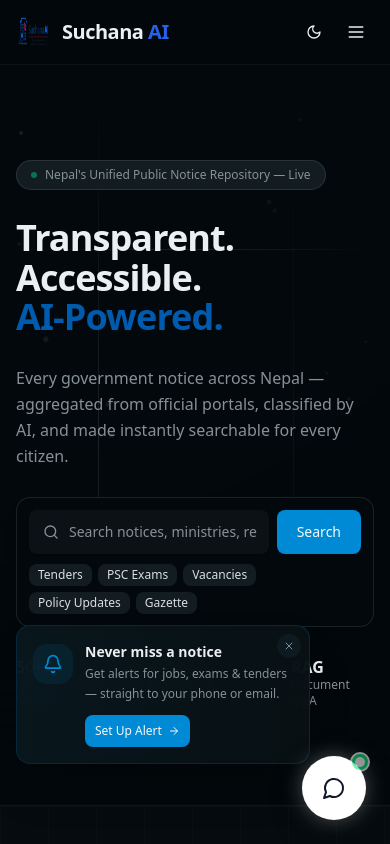
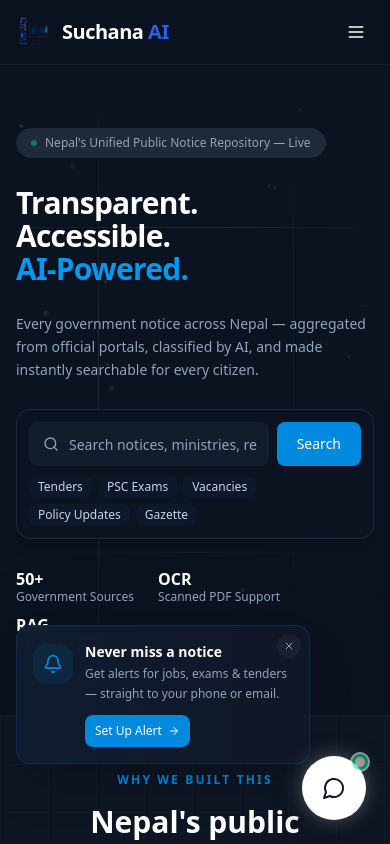
Before and after one commit to ashokabbhattaraii/public-notice-management-system-for-nepal, a Next.js app in the folder apps/web/: page / in a window 390 px wide. Shown: the top 844 px of the page. Built offline with nearby package versions, Linux system fonts and the light colour scheme.

Commit message:
feat: update layout and styling across multiple components for improved responsiveness and consistency

```diff
--- a/apps/web/app/about/page.tsx
+++ b/apps/web/app/about/page.tsx
@@ -23,7 +23,7 @@
       <div className="max-w-4xl mx-auto px-4 md:px-6 py-16">
         <div className="text-center mb-16">
           <Badge variant="outline" className="mb-4 border-primary/20">About Suchana AI</Badge>
-          <h1 className="text-4xl font-bold mb-4">
+          <h1 className="text-3xl sm:text-4xl font-bold mb-4">
             Nepal&apos;s <span className="gradient-text">Public Notice</span> Repository
           </h1>
           <p className="text-lg text-muted-foreground max-w-2xl mx-auto">
--- a/apps/web/app/dashboard/page.tsx
+++ b/apps/web/app/dashboard/page.tsx
@@ -212,7 +212,7 @@
                     </div>
                   </div>
                   {wizardStep === 0 && (
-                    <div className="grid grid-cols-3 gap-2">
+                    <div className="grid grid-cols-1 sm:grid-cols-3 gap-2">
                       {[
                         { id: "keyword" as const, label: "Keywords", icon: Search, desc: "Match by text" },
                         { id: "category" as const, label: "Category", icon: FolderOpen, desc: "Filter by type" },
--- a/apps/web/app/globals.css
+++ b/apps/web/app/globals.css
@@ -43,71 +43,71 @@
 
 :root {
   --radius: 0.625rem;
-  --background: oklch(0.985 0.002 230);
-  --foreground: oklch(0.15 0.02 230);
-  --card: oklch(1 0 0);
-  --card-foreground: oklch(0.15 0.02 230);
-  --popover: oklch(1 0 0);
-  --popover-foreground: oklch(0.15 0.02 230);
-  --primary: oklch(0.45 0.18 240);
-  --primary-foreground: oklch(0.98 0 0);
-  --secondary: oklch(0.96 0.008 230);
-  --secondary-foreground: oklch(0.25 0.015 230);
-  --muted: oklch(0.96 0.005 230);
-  --muted-foreground: oklch(0.5 0.015 230);
-  --accent: oklch(0.94 0.02 230);
-  --accent-foreground: oklch(0.25 0.015 230);
-  --destructive: oklch(0.577 0.245 27.325);
-  --border: oklch(0.92 0.008 230);
-  --input: oklch(0.92 0.008 230);
-  --ring: oklch(0.45 0.18 240);
-  --chart-1: oklch(0.45 0.18 240);
-  --chart-2: oklch(0.55 0.15 200);
-  --chart-3: oklch(0.5 0.12 160);
-  --chart-4: oklch(0.6 0.1 280);
-  --chart-5: oklch(0.65 0.08 60);
-  --sidebar: oklch(0.98 0.003 230);
-  --sidebar-foreground: oklch(0.15 0.02 230);
-  --sidebar-primary: oklch(0.45 0.18 240);
-  --sidebar-primary-foreground: oklch(0.98 0 0);
-  --sidebar-accent: oklch(0.94 0.02 230);
-  --sidebar-accent-foreground: oklch(0.25 0.015 230);
-  --sidebar-border: oklch(0.92 0.008 230);
-  --sidebar-ring: oklch(0.45 0.18 240);
+  --background: #0B1220;
+  --foreground: #FFFFFF;
+  --card: #111827;
+  --card-foreground: #FFFFFF;
+  --popover: #111827;
+  --popover-foreground: #FFFFFF;
+  --primary: oklch(0.60 0.18 240);
+  --primary-foreground: #FFFFFF;
+  --secondary: #0F172A;
+  --secondary-foreground: #CBD5E1;
+  --muted: #1F2937;
+  --muted-foreground: #94A3B8;
+  --accent: #1F2937;
+  --accent-foreground: #CBD5E1;
+  --destructive: oklch(0.704 0.191 22.216);
+  --border: #1E293B;
+  --input: #263244;
+  --ring: oklch(0.60 0.18 240);
+  --chart-1: oklch(0.60 0.18 240);
+  --chart-2: oklch(0.65 0.12 200);
+  --chart-3: oklch(0.55 0.10 160);
+  --chart-4: oklch(0.60 0.10 280);
+  --chart-5: oklch(0.70 0.08 60);
+  --sidebar: #0F172A;
+  --sidebar-foreground: #FFFFFF;
+  --sidebar-primary: oklch(0.60 0.18 240);
+  --sidebar-primary-foreground: #FFFFFF;
+  --sidebar-accent: #1F2937;
+  --sidebar-accent-foreground: #CBD5E1;
+  --sidebar-border: #1E293B;
+  --sidebar-ring: oklch(0.60 0.18 240);
 }
 
 .dark {
-  --background: oklch(0.13 0.015 230);
-  --foreground: oklch(0.95 0.005 230);
-  --card: oklch(0.17 0.015 230);
-  --card-foreground: oklch(0.95 0.005 230);
-  --popover: oklch(0.17 0.015 230);
-  --popover-foreground: oklch(0.95 0.005 230);
-  --primary: oklch(0.6 0.16 240);
-  --primary-foreground: oklch(0.98 0 0);
-  --secondary: oklch(0.22 0.015 230);
-  --secondary-foreground: oklch(0.9 0.005 230);
-  --muted: oklch(0.22 0.015 230);
-  --muted-foreground: oklch(0.65 0.015 230);
-  --accent: oklch(0.24 0.025 230);
-  --accent-foreground: oklch(0.9 0.005 230);
+  --background: #0B1220;
+  --foreground: #FFFFFF;
+  --card: #111827;
+  --card-foreground: #FFFFFF;
+  --popover: #111827;
+  --popover-foreground: #FFFFFF;
+  --primary: oklch(0.60 0.18 240);
+  --primary-foreground: #FFFFFF;
+  --secondary: #0F172A;
+  --secondary-foreground: #CBD5E1;
+  --muted: #1F2937;
+  --muted-foreground: #94A3B8;
+  --accent: #1F2937;
+  --accent-foreground: #CBD5E1;
   --destructive: oklch(0.704 0.191 22.216);
-  --border: oklch(1 0 0 / 10%);
-  --input: oklch(1 0 0 / 12%);
-  --ring: oklch(0.6 0.16 240);
-  --chart-1: oklch(0.6 0.16 240);
+  --border: #1E293B;
+  --input: #263244;
+  --ring: oklch(0.60 0.18 240);
+  --chart-1: oklch(0.60 0.18 240);
   --chart-2: oklch(0.65 0.12 200);
-  --chart-3: oklch(0.55 0.1 160);
-  --chart-4: oklch(0.6 0.1 280);
-  --chart-5: oklch(0.7 0.08 60);
-  --sidebar: oklch(0.15 0.015 230);
-  --sidebar-foreground: oklch(0.95 0.005 230);
-  --sidebar-primary: oklch(0.6 0.16 240);
-  --sidebar-primary-foreground: oklch(0.98 0 0);
-  --sidebar-accent: oklch(0.24 0.025 230);
-  --sidebar-accent-foreground: oklch(0.9 0.005 230);
-  --sidebar-border: oklch(1 0 0 / 10%);
-  --sidebar-ring: oklch(0.6 0.16 240);
+  --chart-3: oklch(0.55 0.10 160);
+  --chart-4: oklch(0.60 0.10 280);
+  --chart-5: oklch(0.70 0.08 60);
+  --sidebar: #0F172A;
+  --sidebar-foreground: #FFFFFF;
+  --sidebar-primary: oklch(0.60 0.18 240);
+  --sidebar-primary-foreground: #FFFFFF;
+  --sidebar-accent: #1F2937;
+  --sidebar-accent-foreground: #CBD5E1;
+  --sidebar-border: #1E293B;
+  --sidebar-ring: oklch(0.60 0.18 240);
 }
 
 @layer base {
@@ -121,31 +121,31 @@
 
 /* Gradient utilities */
 .gradient-primary {
-  background: oklch(0.35 0.12 240);
+  background: oklch(0.55 0.18 240);
 }
 
 .gradient-hero {
-  background: oklch(0.15 0.02 230);
+  background: #0B1220;
 }
 
 .glass {
-  background: oklch(1 0 0 / 5%);
+  background: rgba(255, 255, 255, 0.04);
   backdrop-filter: blur(12px);
-  border: 1px solid oklch(1 0 0 / 10%);
+  border: 1px solid #1E293B;
 }
 
 .dark .glass {
-  background: oklch(1 0 0 / 5%);
+  background: rgba(255, 255, 255, 0.04);
   backdrop-filter: blur(12px);
-  border: 1px solid oklch(1 0 0 / 8%);
+  border: 1px solid #1E293B;
 }
 
 .gradient-text {
-  color: oklch(0.45 0.18 240);
+  color: oklch(0.65 0.18 240);
 }
 
 .gradient-border {
-  border-color: oklch(0.45 0.18 240);
+  border-color: oklch(0.60 0.18 240);
 }
 
 /* CPU Architecture animations */
--- a/apps/web/app/page.tsx
+++ b/apps/web/app/page.tsx
@@ -171,7 +171,7 @@
       {/* Hero Section — Advanced GSAP with particles, glow, grid, floating badges */}
       <section
         ref={heroRef}
-        className="relative w-full overflow-hidden flex items-center justify-center py-24 md:py-32"
+        className="relative w-full overflow-hidden flex items-center justify-center py-16 sm:py-20 md:py-24 lg:py-32"
       >
         {/* Animated Background Grid */}
         <div className="absolute inset-0 opacity-30 pointer-events-none">
@@ -189,7 +189,7 @@
         {/* Subtle ambient orb */}
         <div
           ref={glowRef}
-          className="absolute top-1/4 left-1/2 -translate-x-1/2 -translate-y-1/2 w-[700px] h-[700px] rounded-full blur-3xl pointer-events-none opacity-20"
+          className="absolute top-1/4 left-1/2 -translate-x-1/2 -translate-y-1/2 w-[min(700px,90vw)] h-[min(700px,90vw)] rounded-full blur-3xl pointer-events-none opacity-20"
           style={{
             background: "radial-gradient(circle, hsl(var(--muted-foreground) / 0.12), transparent)",
           }}
@@ -303,7 +303,7 @@
 
         {/* Hero Content — two column */}
         <div className="relative z-10 w-full max-w-7xl mx-auto px-4 sm:px-6 lg:px-8">
-          <div className="grid lg:grid-cols-2 gap-12 xl:gap-20 items-center">
+          <div className="grid lg:grid-cols-2 gap-8 md:gap-12 xl:gap-20 items-center">
 
             {/* Left — copy */}
             <div className="space-y-7">
@@ -314,7 +314,7 @@
 
               <h1
                 ref={titleRef}
-                className="text-foreground text-4xl md:text-5xl xl:text-6xl font-bold leading-[1.1] tracking-tight"
+                className="text-foreground text-3xl sm:text-4xl md:text-5xl xl:text-6xl font-bold leading-[1.1] tracking-tight"
               >
                 Transparent.
                 <br />Accessible.
@@ -323,7 +323,7 @@
 
               <p
                 ref={subtitleRef}
-                className="text-muted-foreground text-base md:text-lg leading-relaxed max-w-md"
+                className="text-muted-foreground text-sm sm:text-base md:text-lg leading-relaxed max-w-md"
               >
                 Every government notice across Nepal — aggregated from official portals,
                 classified by AI, and made instantly searchable for every citizen.
@@ -356,7 +356,7 @@
               </div>
 
               {/* Trust indicators */}
-              <div className="flex items-center gap-6 pt-1">
+              <div className="flex flex-wrap items-center gap-x-6 gap-y-3 pt-1">
                 {[
                   ["50+", "Government Sources"],
                   ["OCR", "Scanned PDF Support"],
@@ -392,7 +392,7 @@
       <FeaturesSection features={features} />
 
       {/* AI Intelligence Section */}
-      <section className="relative py-20 px-4 overflow-hidden bg-background border-t border-border/40">
+      <section className="relative py-14 md:py-20 px-4 overflow-hidden bg-background border-t border-border/40">
         <div className="absolute inset-0 opacity-[0.06] pointer-events-none grayscale">
           <CpuArchitecture />
         </div>
--- a/apps/web/components/alert-cta-banner.tsx
+++ b/apps/web/components/alert-cta-banner.tsx
@@ -20,13 +20,13 @@
     if (bannerRef.current && !dismissed) {
       gsap.fromTo(bannerRef.current,
         { y: 100, opacity: 0 },
-        { y: 0, opacity: 1, duration: 0.5, ease: "power3.out", delay: 2 }
+        { y: 0, opacity: 1, duration: 0.5, ease: "power3.out", delay: 5 }
       )
     }
   }, [dismissed])
 
   // Don't show on admin pages, dashboard, login/signup, or if user already has alerts
-  const hideOnPaths = ["/admin", "/dashboard", "/login", "/signup"]
+  const hideOnPaths = ["/admin", "/dashboard", "/login", "/signup", "/rag"]
   const shouldHide = hideOnPaths.some(p => pathname.startsWith(p))
   if (shouldHide) return null
   if (dismissed) return null
--- a/apps/web/components/alert-cta-section.tsx
+++ b/apps/web/components/alert-cta-section.tsx
@@ -157,7 +157,7 @@
   }, [])
 
   return (
-    <section ref={sectionRef} className="relative py-24 px-4 overflow-hidden bg-muted/20">
+    <section ref={sectionRef} className="relative py-16 md:py-24 px-4 overflow-hidden bg-muted/20">
 
       {/* SVG decorative circuit lines — drawn on scroll, full-width */}
       <svg
--- a/apps/web/components/features-section.tsx
+++ b/apps/web/components/features-section.tsx
@@ -187,7 +187,7 @@
   }, [])
 
   return (
-    <section ref={sectionRef} className="py-20 px-4 relative overflow-hidden bg-muted/20 border-t border-border/40">
+    <section ref={sectionRef} className="py-14 md:py-20 px-4 relative overflow-hidden bg-muted/20 border-t border-border/40">
       <div ref={glowOrbs} className="absolute inset-0 pointer-events-none" />
 
       <div className="max-w-5xl mx-auto relative">
@@ -211,7 +211,7 @@
             return (
               <div
                 key={i}
-                className="feature-card relative group rounded-xl border border-border/60 bg-card/80 backdrop-blur-sm p-6 flex gap-4 cursor-pointer overflow-hidden"
+                className="feature-card relative group rounded-xl border border-border/60 bg-card/80 backdrop-blur-sm p-6 flex flex-col sm:flex-row gap-4 cursor-pointer overflow-hidden"
                 style={{ transformStyle: "preserve-3d" }}
               >
                 {/* Hover glow */}
--- a/apps/web/components/layout/footer.tsx
+++ b/apps/web/components/layout/footer.tsx
@@ -1,9 +1,8 @@
 "use client"
 
 import Link from "next/link"
-import { Sun, Moon, Github } from "lucide-react"
+import { Github } from "lucide-react"
 import { Logo } from "@/components/ui/logo"
-import { useTheme } from "next-themes"
 import { Button } from "@/components/ui/button"
 
 const footerLinks = {
@@ -28,14 +27,12 @@
 }
 
 export function Footer() {
-  const { theme, setTheme } = useTheme()
-
   return (
     <footer className="border-t border-border/60 bg-muted/30">
       <div className="max-w-7xl mx-auto px-4 md:px-6 py-14">
-        <div className="grid grid-cols-1 md:grid-cols-5 gap-10">
+        <div className="grid grid-cols-1 sm:grid-cols-2 lg:grid-cols-5 gap-8 md:gap-10">
           {/* Brand column */}
-          <div className="md:col-span-2">
+          <div className="sm:col-span-2">
             <div className="mb-5">
               <Logo size="md" showSubtitle />
             </div>
@@ -92,18 +89,6 @@
               B.Sc. (Hons) IT Cloud Engineering — Asia Pacific University
             </p>
           </div>
-          <Button
-            variant="outline"
-            size="sm"
-            onClick={() => setTheme(theme === "dark" ? "light" : "dark")}
-            className="gap-2 h-8 px-3 text-xs shrink-0"
-            aria-label="Toggle theme"
-          >
-            <Sun className="size-3.5 rotate-0 scale-100 transition-all dark:-rotate-90 dark:scale-0" />
-            <Moon className="absolute size-3.5 rotate-90 scale-0 transition-all dark:rotate-0 dark:scale-100" />
-            <span className="dark:hidden">Light mode</span>
-            <span className="hidden dark:inline">Dark mode</span>
-          </Button>
         </div>
       </div>
     </footer>
--- a/apps/web/components/layout/header.tsx
+++ b/apps/web/components/layout/header.tsx
@@ -4,8 +4,7 @@
 import Link from "next/link"
 import { usePathname } from "next/navigation"
 import { Logo } from "@/components/ui/logo"
-import { Bell, Menu, X, Globe, LogOut, LayoutDashboard, Shield, Sun, Moon } from "lucide-react"
-import { useTheme } from "next-themes"
+import { Bell, Menu, X, Globe, LogOut, LayoutDashboard, Shield } from "lucide-react"
 import { Button } from "@/components/ui/button"
 import { Badge } from "@/components/ui/badge"
 import { useAuth } from "@/lib/auth-context"
@@ -15,7 +14,6 @@
 export function Header() {
   const { user, logout } = useAuth()
   const { language, setLanguage, t } = useLanguage()
-  const { theme, setTheme } = useTheme()
   const pathname = usePathname()
   const [mobileOpen, setMobileOpen] = useState(false)
 
@@ -55,17 +53,6 @@
 
         {/* Actions */}
         <div className="flex items-center gap-1.5">
-          <Button
-            variant="ghost"
-            size="icon"
-            onClick={() => setTheme(theme === "dark" ? "light" : "dark")}
-            aria-label="Toggle theme"
-            className="size-9"
-          >
-            <Sun className="size-4 rotate-0 scale-100 transition-all dark:-rotate-90 dark:scale-0" />
-            <Moon className="absolute size-4 rotate-90 scale-0 transition-all dark:rotate-0 dark:scale-100" />
-          </Button>
-
           <Button
             variant="ghost"
             size="sm"
--- a/apps/web/components/problem-section.tsx
+++ b/apps/web/components/problem-section.tsx
@@ -183,7 +183,7 @@
   }, [])
 
   return (
-    <section ref={sectionRef} className="py-20 px-4 relative overflow-hidden bg-muted/20 border-t border-border/40">
+    <section ref={sectionRef} className="py-14 md:py-20 px-4 relative overflow-hidden bg-muted/20 border-t border-border/40">
       {/* Faint grid texture */}
       <div className="absolute inset-0 pointer-events-none opacity-[0.03]">
         <svg width="100%" height="100%">
@@ -222,7 +222,7 @@
             return (
               <div
                 key={i}
-                className="problem-card relative group rounded-xl border border-border/60 bg-card/80 backdrop-blur-sm p-6 flex gap-4 cursor-default overflow-hidden"
+                className="problem-card relative group rounded-xl border border-border/60 bg-card/80 backdrop-blur-sm p-6 flex flex-col sm:flex-row gap-4 cursor-default overflow-hidden"
                 style={{ transformStyle: "preserve-3d" }}
               >
                 {/* Hover glow */}
--- a/apps/web/components/solution-section.tsx
+++ b/apps/web/components/solution-section.tsx
@@ -138,7 +138,7 @@
   }, [])
 
   return (
-    <section ref={sectionRef} className="relative py-20 px-4 md:px-8 bg-background border-t border-border/40 overflow-hidden">
+    <section ref={sectionRef} className="relative py-14 md:py-20 px-4 md:px-8 bg-background border-t border-border/40 overflow-hidden">
       {/* Faint grid lines */}
       <div className="absolute inset-0 pointer-events-none opacity-[0.03]">
         <svg width="100%" height="100%">
```
